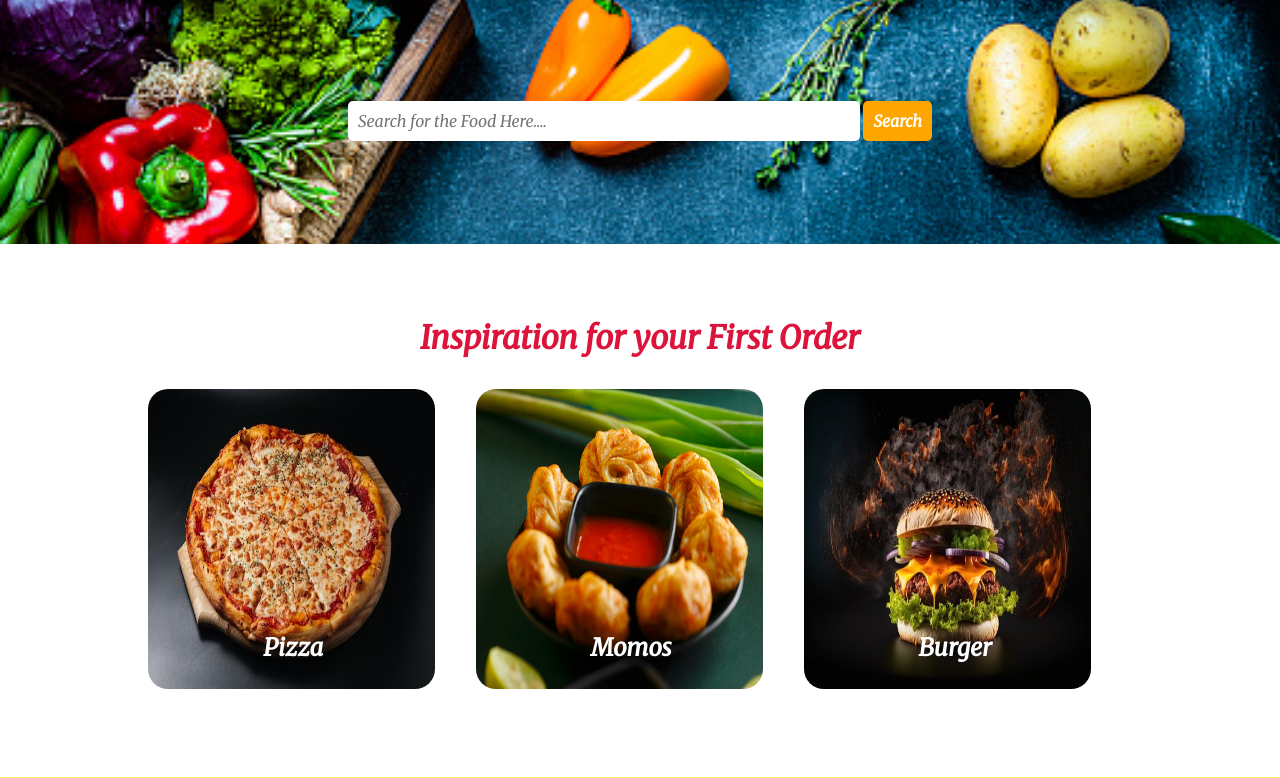
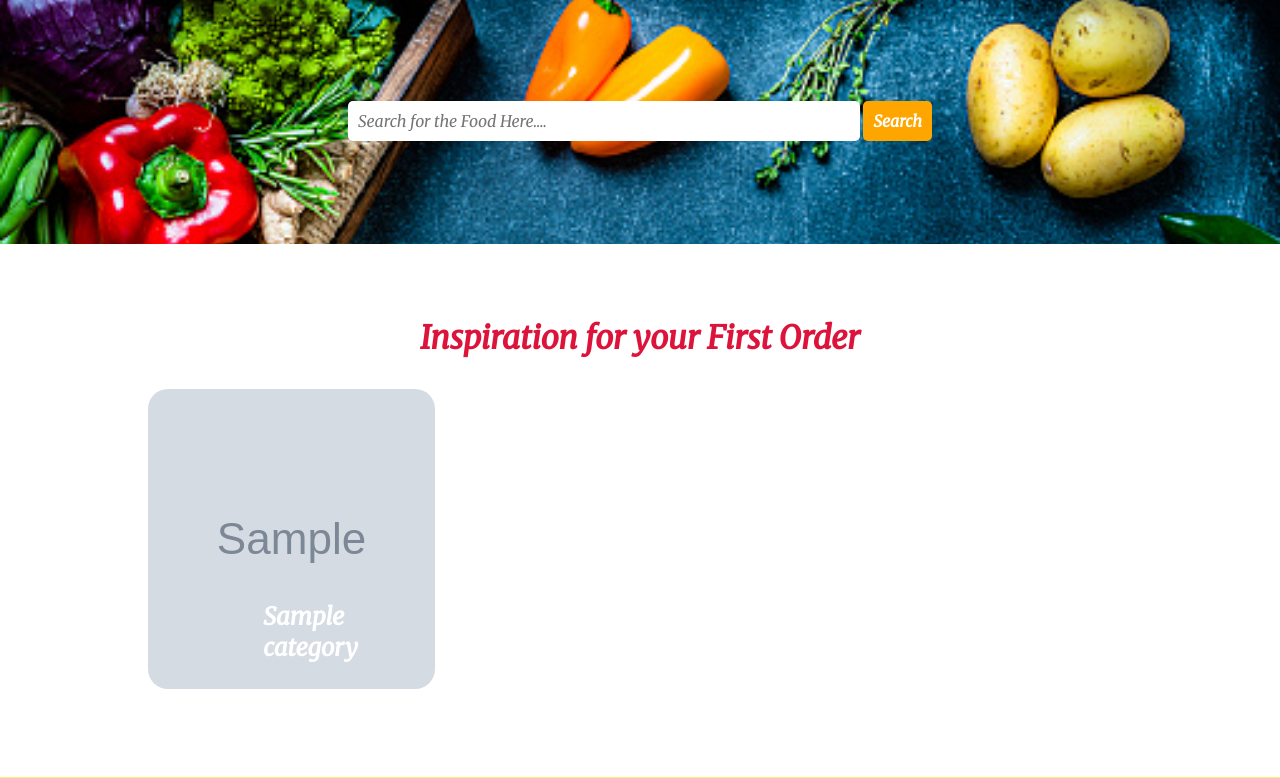
Before and after one commit to ShreyaVinodBarad/OnlineFoodOrderWebsite, a PHP site: page /SkillVertexInternship/ in a window 1280 px wide. Shown: the part 131-909 px from the top of the page. Run offline with PHP 8.4, Linux system fonts and the light colour scheme; tables that the repository leaves empty hold one stand-in row (values such as "Sample post"); grey boxes marked "Sample" are stand-in pictures.

Commit message:
Displaying Category Data from Database to the index.php Page's Category Section.

```diff
--- a/index.php
+++ b/index.php
@@ -67,30 +67,56 @@
             <h2 class="alignCenter">
                 Inspiration for your First Order
             </h2>
+            <?php
+            define('SITEURL','http://localhost:8080/SkillVertexInternship/ASSIGNMENT03SKILLVERTEX/');
+            // Create sql query to display category from database
+            $sql="SELECT * FROM table_category";
+            // Execute the query
+            $conn=mysqli_connect("localhost:3307","root","") or die(mysqli_connect_error());
+            $Database=mysqli_select_db($conn,"assignment-03and04") or die(mysqli_error($conn));
+            $Result=mysqli_query($conn,$sql);
+            // Count Rows to check whether the categoery is available or not
+            $Count=mysqli_num_rows($Result);
+            if($Count>0)
+            {
+                // Categories is available
+                while($row=mysqli_fetch_assoc($Result))
+                {
+                    // Get the values like Id, Title, ImageName
+                    $Id=$row['Id'];
+                    $Title=$row['Title'];
+                    $ImageName=$row['ImageName'];
+                    ?>
                     <div class="box-3 floatContainer">
                     <a href="./Categories/Pizza/Pizza.html">
-                <img src="./Images/Food Categories/Pizza.avif" alt="Pizza" class="ImgResponsiveFoodCategories imgCurve">
+                    <?php
+                    if($ImageName=="")
+                    {
+                        // Display the Message
+                        echo "<div class='failure'> Image Not Available!</div>";
+                    }
+                    else{
+                        // Image is Available
+                        ?>
+                        <img src="<?php echo SITEURL; ?>BackEnd/CategoryPage/Images/.<?php echo $ImageName;?>" alt="Pizza" class="ImgResponsiveFoodCategories imgCurve">
+                        <?php
+                    }
+                    ?>
                     <h3 class="floatText floatTextWhite">
-                    Pizza
+                        <?php echo $Title; ?>
                     </h3>
                     </a>
                     </div>
-            <div class="box-3 floatContainer">
-                <a href="./Categories/Momos/Momos.html">
-                <img src="./Images/Food Categories/Momos.jpg" alt="Momos" class="ImgResponsiveFoodCategories imgCurve">
-                <h3 class="floatText floatTextWhite">
-                    Momos
-                </h3>
-                </a>
-            </div>
-            <div class="box-3 floatContainer">
-                <a href="./Categories/Burger/Burger.html">
-                <img src="./Images/Food Categories/Burger.jpg" alt="Burger" class="ImgResponsiveFoodCategories imgCurve">
-                <h3 class="floatText floatTextWhite">
-                    Burger
-                </h3>
-                </a>
-            </div>
+
+                    <?php
+                }
+            }
+            else
+            {
+                // Category not available
+                echo "<div class='failure'> Category Not Available!</div>";
+            }
+            ?>
             <div class="clearfix">
             </div>
         </div>
```
Lines whose indentation alone changed are shown as unchanged.
